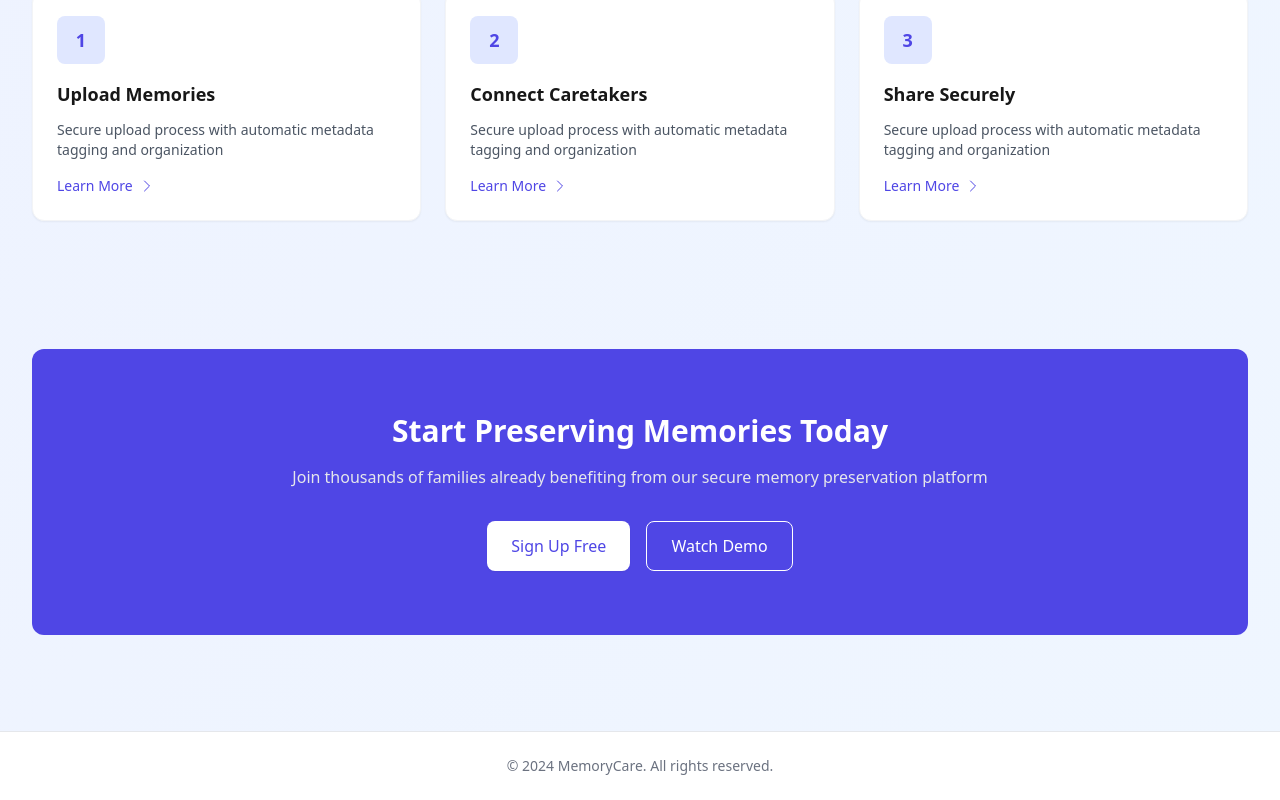
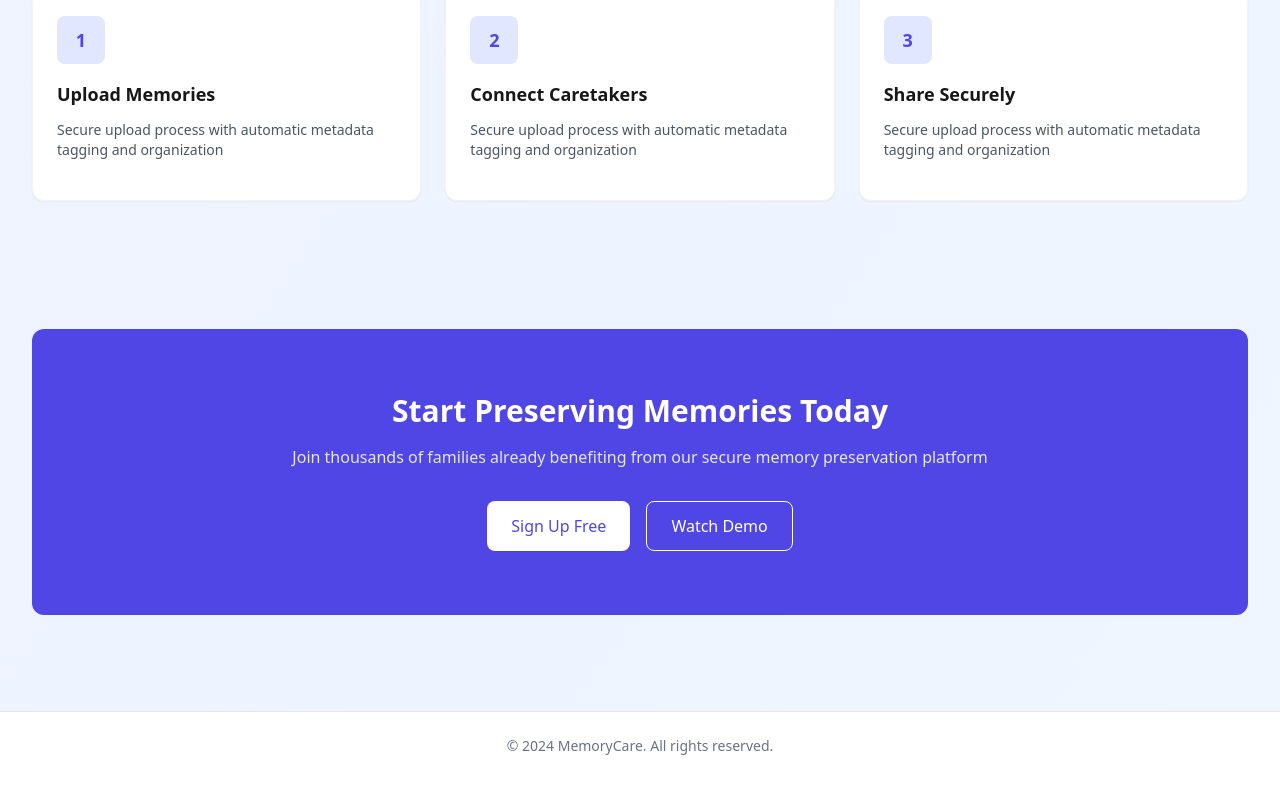
Before and after one commit to GowrishankarSMenon/alzherimer-app, a Next.js app: page / in a window 1280 px wide. Shown: the part 1117-1917 px from the top of the page. Built offline with nearby package versions, Linux system fonts and the light colour scheme; no server answers.

Commit message:
Refactor PendingRequests component to use TypeScript interfaces for props and clean up Home component by removing unused button

```diff
--- a/src/app/Home.tsx
+++ b/src/app/Home.tsx
@@ -407,8 +407,7 @@ export default function Home() {
                   <h3 className="text-lg font-semibold mb-3">{step}</h3>
                   <p className="text-gray-600 text-sm mb-4">Secure upload process with automatic metadata tagging and organization</p>
                   <button className="text-indigo-600 flex items-center gap-1.5 text-sm font-medium hover:text-indigo-700">
-                    Learn More
-                    <ChevronRightIcon className="w-4 h-4" />
+
                   </button>
                 </div>
               ))}
```
Also changed, not shown: src/app/PendingRequests.tsx (+13 -1 lines).
